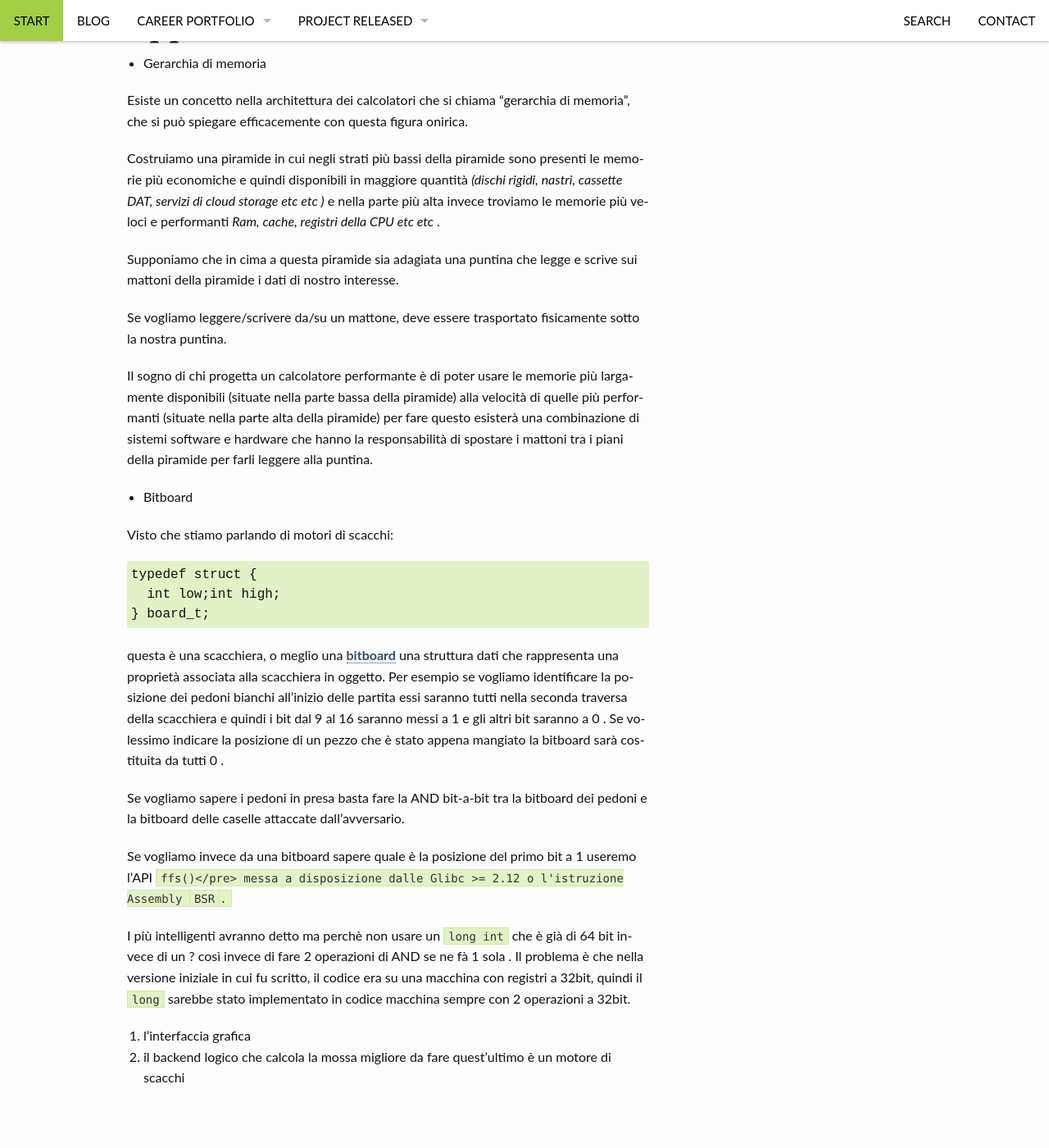
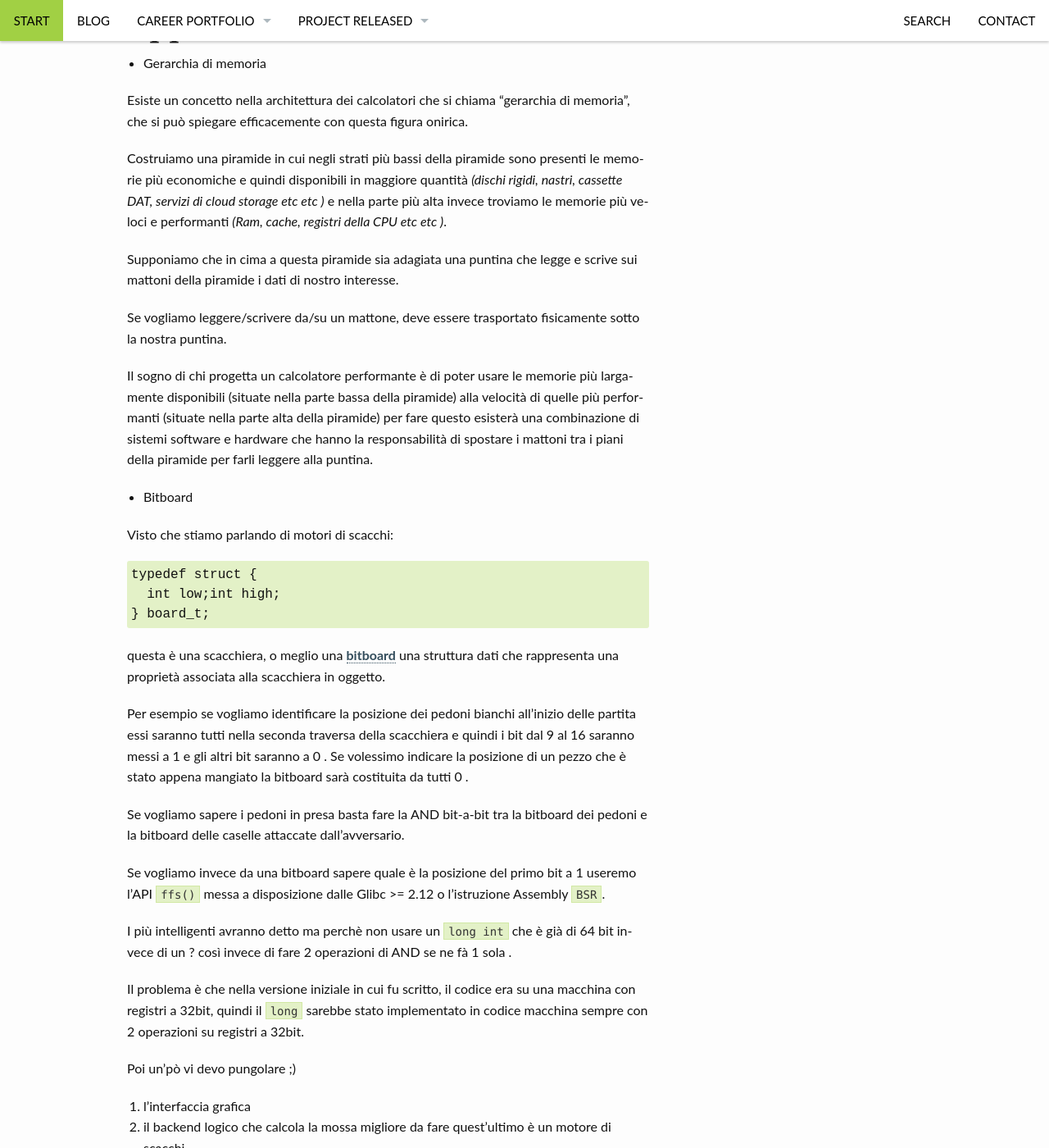
Before and after one commit to nicolarossi/nicolarossi.github.io, a Jekyll site: the page built from _posts/blog/2015-12-05-Dynamic Memory Management.md, in a window 1280 px wide and 1400 px high, scrolled down 9271 px. Shown: the whole window at 82% size. Built offline with Jekyll 4.4.1, drawn with Linux system fonts in a browser that asks for light colours.

Commit message:
Correzioni

```diff
--- a/_posts/blog/2015-12-05-Dynamic Memory Management.md
+++ b/_posts/blog/2015-12-05-Dynamic Memory Management.md
@@ -365,7 +365,7 @@
 
 Esiste un concetto nella architettura  dei calcolatori che si chiama "gerarchia di memoria", che si può spiegare efficacemente con questa figura onirica.
 
-Costruiamo una piramide in cui negli strati più bassi della piramide sono presenti le memorie più economiche e quindi disponibili in maggiore quantità <em>(dischi rigidi, nastri, cassette DAT, servizi di cloud storage etc etc )</em> e nella parte più alta invece troviamo le memorie più veloci e performanti <em> Ram, cache, registri della CPU etc etc </em>.
+Costruiamo una piramide in cui negli strati più bassi della piramide sono presenti le memorie più economiche e quindi disponibili in maggiore quantità <em>(dischi rigidi, nastri, cassette DAT, servizi di cloud storage etc etc )</em> e nella parte più alta invece troviamo le memorie più veloci e performanti <em> (Ram, cache, registri della CPU etc etc )</em>.
 
 Supponiamo che in cima a questa piramide sia adagiata una puntina che legge e scrive sui mattoni della piramide i dati di nostro interesse.
 
@@ -383,18 +383,22 @@
 </pre>
 
 questa è una scacchiera, o meglio una [bitboard][1] una struttura dati che rappresenta una proprietà associata alla scacchiera in oggetto.
+
 Per esempio se vogliamo identificare la posizione dei pedoni bianchi all'inizio delle partita essi saranno tutti nella seconda traversa della scacchiera e quindi i bit dal 9 al 16 saranno messi a 1 e gli altri bit saranno a 0 .
 Se volessimo indicare la posizione di un pezzo che è stato appena mangiato la bitboard sarà costituita da tutti 0 .
 
 Se vogliamo sapere i pedoni in presa basta fare la AND bit-a-bit tra la bitboard dei pedoni e la bitboard delle caselle attaccate dall'avversario.
 
-Se vogliamo invece da una bitboard sapere quale è la posizione del primo bit a 1 useremo l'API <code>ffs()</pre> messa a disposizione dalle Glibc >= 2.12 o l'istruzione Assembly <code>BSR</code>.
+Se vogliamo invece da una bitboard sapere quale è la posizione del primo bit a 1 useremo l'API <code>ffs()</code> messa a disposizione dalle Glibc >= 2.12 o l'istruzione Assembly <code>BSR</code>.
 
 I più intelligenti avranno detto ma perchè non usare un <code>long int</code> che è già di 64 bit invece di un <int>? così invece di fare 2 operazioni di AND se ne fà 1 sola .
-Il problema è che nella versione iniziale in cui fu scritto, il codice era su una macchina con registri a 32bit, quindi il <code>long</code> sarebbe stato implementato in codice macchina sempre con 2 operazioni a 32bit.
+
+Il problema è che nella versione iniziale in cui fu scritto, il codice era su una macchina con registri a 32bit, quindi il <code>long</code> sarebbe stato implementato in codice macchina sempre con 2 operazioni su registri a 32bit.
+
+Poi un'pò vi devo pungolare ;)
+
 
 [1]: https://en.wikipedia.org/wiki/Bitboard
-
 
 [^1]: a meno di quella che il kernel riserva per se
 [^2]: Se analizzate l'architettura di programma che gioca a scacchi questo può essere diviso in 2 parti:
```
